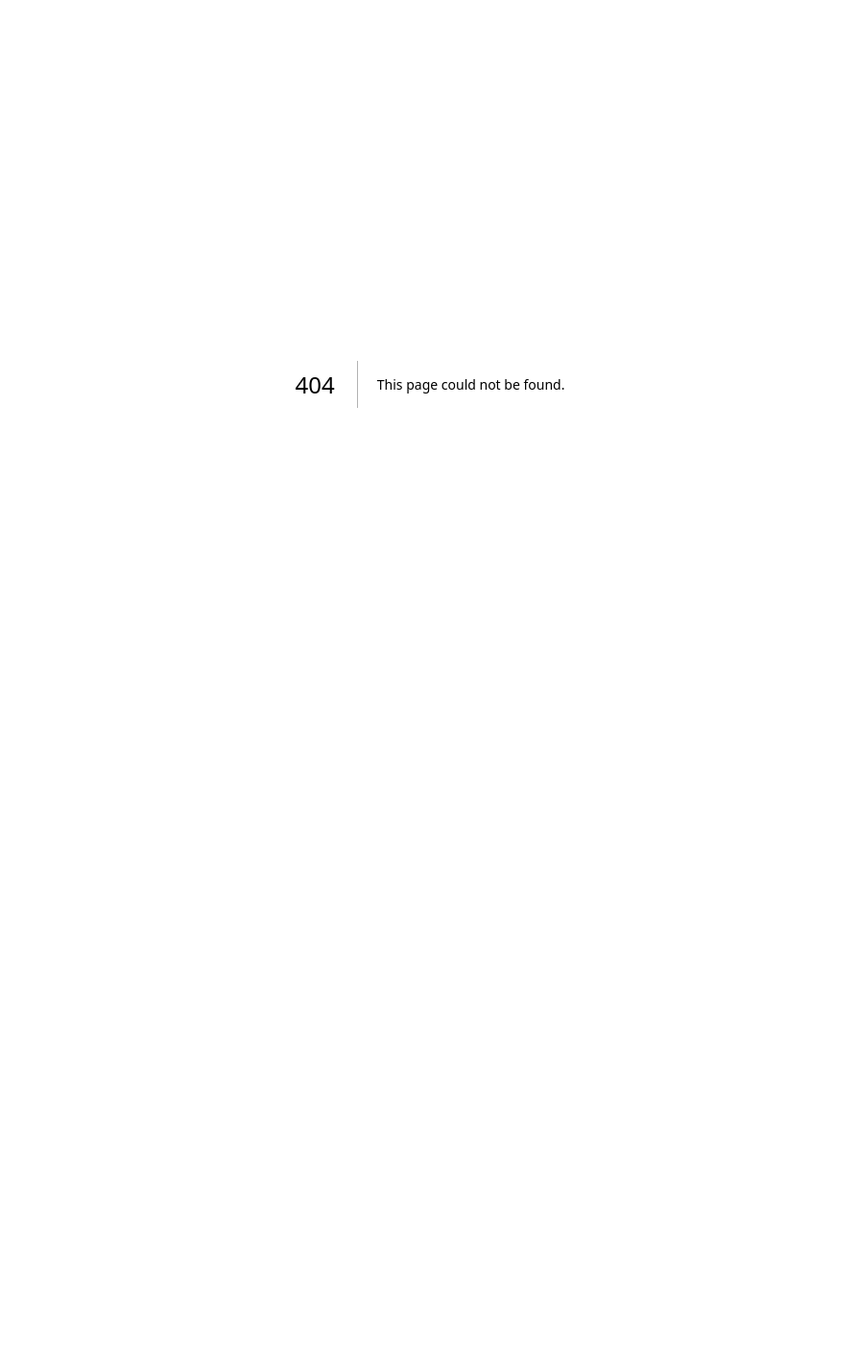
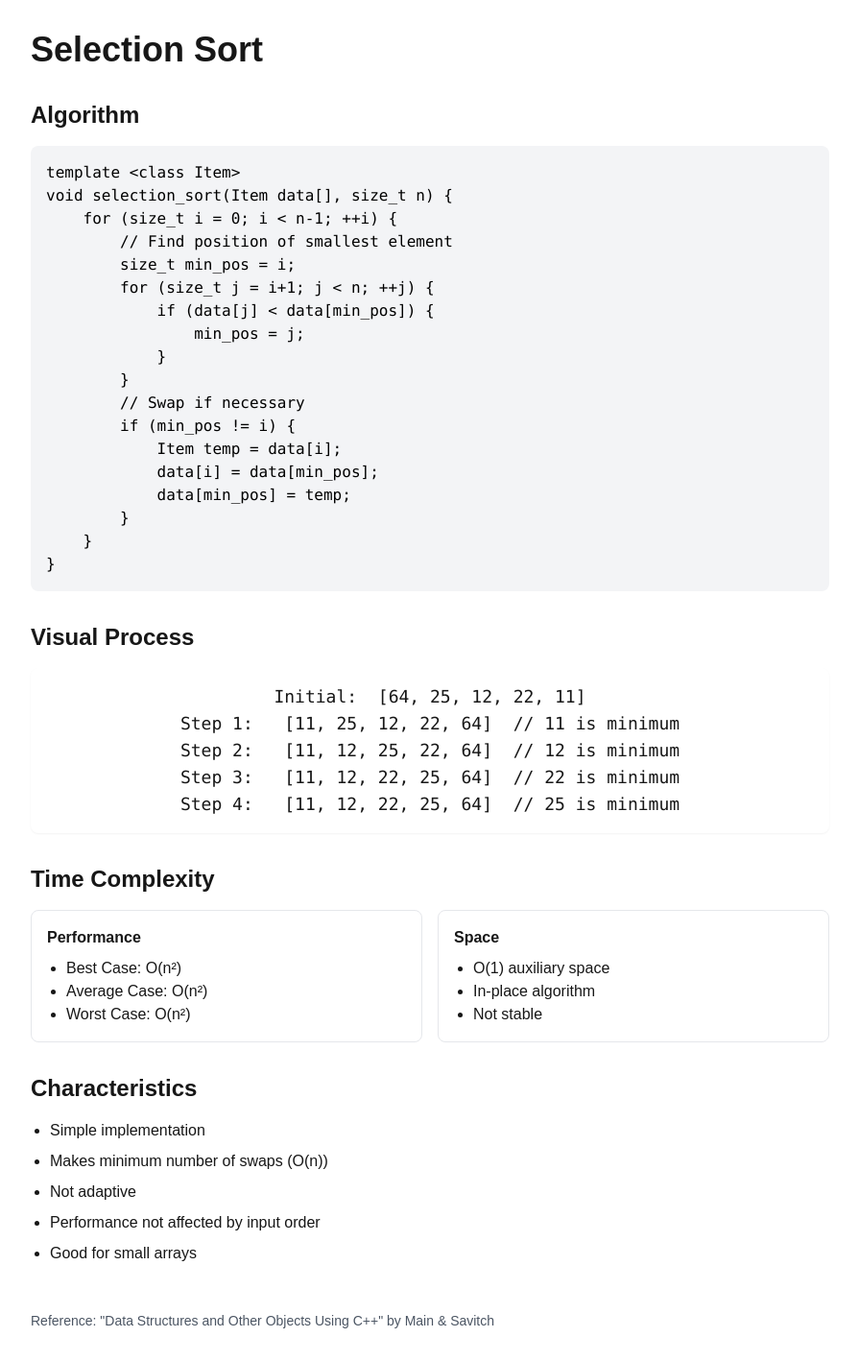
Before and after one commit to Evandabest/learnDS, a Next.js app: page /sorting/select in a window 1280 px wide. Before the commit this address had no page. Shown: the whole page at 96% size, without its empty margins (192-1087 px from the left). Before the commit the page ends 800 px from the top, so only its background shows below. Built offline with nearby package versions, Linux system fonts and the light colour scheme.

Commit message:
feat: add sorting algorithms

```diff
--- /dev/null
+++ b/app/sorting/bubble/page.tsx
@@ -0,0 +1,81 @@
+'use client';
+
+export default function BubbleSortPage() {
+  return (
+    <div className="max-w-4xl mx-auto p-8">
+      <h1 className="text-4xl font-bold mb-8">Bubble Sort</h1>
+
+      <section className="mb-8">
+        <h2 className="text-2xl font-semibold mb-4">Algorithm</h2>
+        <pre className="bg-gray-100 p-4 rounded-lg mb-4">
+          <code className="text-black">{`template <class Item>
+void bubble_sort(Item data[], size_t n) {
+    bool swapped;
+    for (size_t i = 0; i < n-1; i++) {
+        swapped = false;
+        // Last i elements are already in place
+        for (size_t j = 0; j < n-i-1; j++) {
+            if (data[j] > data[j+1]) {
+                // Swap elements
+                Item temp = data[j];
+                data[j] = data[j+1];
+                data[j+1] = temp;
+                swapped = true;
+            }
+        }
+        // If no swapping occurred, array is sorted
+        if (!swapped)
+            break;
+    }
+}`}</code>
+        </pre>
+      </section>
+
+      <section className="mb-8">
+        <h2 className="text-2xl font-semibold mb-4">Visual Process</h2>
+        <div className="bg-white p-4 rounded-lg shadow-sm mb-4">
+          <pre className="text-center text-lg">
+            <code>{`Initial:  [5, 1, 4, 2, 8]
+Pass 1:   [1, 4, 2, 5, 8]  // 5>1 swap, 5>4 swap, 5>2 swap
+Pass 2:   [1, 2, 4, 5, 8]  // 4>2 swap
+Pass 3:   [1, 2, 4, 5, 8]  // No swaps needed
+Final:    [1, 2, 4, 5, 8]`}</code>
+          </pre>
+        </div>
+      </section>
+
+      <section className="mb-8">
+        <h2 className="text-2xl font-semibold mb-4">Time Complexity</h2>
+        <div className="grid grid-cols-2 gap-4">
+          <div className="border p-4 rounded-lg">
+            <h3 className="font-semibold mb-2">Performance</h3>
+            <ul className="list-disc pl-5">
+              <li>Best Case: O(n)</li>
+              <li>Average Case: O(n²)</li>
+              <li>Worst Case: O(n²)</li>
+            </ul>
+          </div>
+          <div className="border p-4 rounded-lg">
+            <h3 className="font-semibold mb-2">Space</h3>
+            <ul className="list-disc pl-5">
+              <li>O(1) auxiliary space</li>
+              <li>In-place algorithm</li>
+              <li>Stable sort</li>
+            </ul>
+          </div>
+        </div>
+      </section>
+
+      <section className="mb-8">
+        <h2 className="text-2xl font-semibold mb-4">Key Features</h2>
+        <ul className="list-disc pl-5 space-y-2">
+          <li>Simple implementation</li>
+          <li>Adaptive: O(n) when nearly sorted</li>
+          <li>Stable sorting algorithm</li>
+          <li>No extra memory needed</li>
+          <li>Poor performance on large datasets</li>
+        </ul>
+      </section>
+    </div>
+  );
+}
--- /dev/null
+++ b/app/sorting/insert/page.tsx
@@ -0,0 +1,80 @@
+'use client';
+
+export default function InsertionSortPage() {
+  return (
+    <div className="max-w-4xl mx-auto p-8">
+      <h1 className="text-4xl font-bold mb-8">Insertion Sort</h1>
+
+      <section className="mb-8">
+        <h2 className="text-2xl font-semibold mb-4">Algorithm</h2>
+        <pre className="bg-gray-100 p-4 rounded-lg mb-4">
+          <code className="text-black">{`template <class Item>
+void insertion_sort(Item data[], size_t n) {
+    for (size_t i = 1; i < n; ++i) {
+        Item next = data[i];
+        size_t j;
+
+        // Shift larger elements right
+        for (j = i; j > 0 && data[j-1] > next; --j) {
+            data[j] = data[j-1];
+        }
+
+        // Insert in correct position
+        data[j] = next;
+    }
+}`}</code>
+        </pre>
+      </section>
+
+      <section className="mb-8">
+        <h2 className="text-2xl font-semibold mb-4">Step-by-Step Process</h2>
+        <div className="bg-white p-4 rounded-lg shadow-sm mb-4">
+          <pre className="text-center text-lg">
+            <code>{`Initial:  [7, 3, 5, 1, 9]
+Step 1:   [3, 7, 5, 1, 9]
+Step 2:   [3, 5, 7, 1, 9]
+Step 3:   [1, 3, 5, 7, 9]
+Step 4:   [1, 3, 5, 7, 9]`}</code>
+          </pre>
+        </div>
+      </section>
+
+      <section className="mb-8">
+        <h2 className="text-2xl font-semibold mb-4">Time Complexity</h2>
+        <div className="grid grid-cols-2 gap-4">
+          <div className="border p-4 rounded-lg">
+            <h3 className="font-semibold mb-2">Performance</h3>
+            <ul className="list-disc pl-5">
+              <li>Best Case: O(n)</li>
+              <li>Average Case: O(n²)</li>
+              <li>Worst Case: O(n²)</li>
+            </ul>
+          </div>
+          <div className="border p-4 rounded-lg">
+            <h3 className="font-semibold mb-2">Space</h3>
+            <ul className="list-disc pl-5">
+              <li>O(1) auxiliary space</li>
+              <li>In-place algorithm</li>
+              <li>Stable sort</li>
+            </ul>
+          </div>
+        </div>
+      </section>
+
+      <section className="mb-8">
+        <h2 className="text-2xl font-semibold mb-4">Key Features</h2>
+        <ul className="list-disc pl-5 space-y-2">
+          <li>Simple implementation</li>
+          <li>Efficient for small data sets</li>
+          <li>Adaptive: O(n) when nearly sorted</li>
+          <li>More efficient than bubble sort</li>
+          <li>Stable sorting algorithm</li>
+        </ul>
+      </section>
+
+      <footer className="mt-12 text-sm text-gray-600">
+        <p>Reference: "Data Structures and Other Objects Using C++" by Main & Savitch</p>
+      </footer>
+    </div>
+  );
+}
--- /dev/null
+++ b/app/sorting/select/page.tsx
@@ -0,0 +1,83 @@
+'use client';
+
+export default function SelectionSortPage() {
+  return (
+    <div className="max-w-4xl mx-auto p-8">
+      <h1 className="text-4xl font-bold mb-8">Selection Sort</h1>
+
+      <section className="mb-8">
+        <h2 className="text-2xl font-semibold mb-4">Algorithm</h2>
+        <pre className="bg-gray-100 p-4 rounded-lg mb-4">
+          <code className="text-black">{`template <class Item>
+void selection_sort(Item data[], size_t n) {
+    for (size_t i = 0; i < n-1; ++i) {
+        // Find position of smallest element
+        size_t min_pos = i;
+        for (size_t j = i+1; j < n; ++j) {
+            if (data[j] < data[min_pos]) {
+                min_pos = j;
+            }
+        }
+        // Swap if necessary
+        if (min_pos != i) {
+            Item temp = data[i];
+            data[i] = data[min_pos];
+            data[min_pos] = temp;
+        }
+    }
+}`}</code>
+        </pre>
+      </section>
+
+      <section className="mb-8">
+        <h2 className="text-2xl font-semibold mb-4">Visual Process</h2>
+        <div className="bg-white p-4 rounded-lg shadow-sm mb-4">
+          <pre className="text-center text-lg">
+            <code>{`Initial:  [64, 25, 12, 22, 11]
+Step 1:   [11, 25, 12, 22, 64]  // 11 is minimum
+Step 2:   [11, 12, 25, 22, 64]  // 12 is minimum
+Step 3:   [11, 12, 22, 25, 64]  // 22 is minimum
+Step 4:   [11, 12, 22, 25, 64]  // 25 is minimum`}</code>
+          </pre>
+        </div>
+      </section>
+
+      <section className="mb-8">
+        <h2 className="text-2xl font-semibold mb-4">Time Complexity</h2>
+        <div className="grid grid-cols-2 gap-4">
+          <div className="border p-4 rounded-lg">
+            <h3 className="font-semibold mb-2">Performance</h3>
+            <ul className="list-disc pl-5">
+              <li>Best Case: O(n²)</li>
+              <li>Average Case: O(n²)</li>
+              <li>Worst Case: O(n²)</li>
+            </ul>
+          </div>
+          <div className="border p-4 rounded-lg">
+            <h3 className="font-semibold mb-2">Space</h3>
+            <ul className="list-disc pl-5">
+              <li>O(1) auxiliary space</li>
+              <li>In-place algorithm</li>
+              <li>Not stable</li>
+            </ul>
+          </div>
+        </div>
+      </section>
+
+      <section className="mb-8">
+        <h2 className="text-2xl font-semibold mb-4">Characteristics</h2>
+        <ul className="list-disc pl-5 space-y-2">
+          <li>Simple implementation</li>
+          <li>Makes minimum number of swaps (O(n))</li>
+          <li>Not adaptive</li>
+          <li>Performance not affected by input order</li>
+          <li>Good for small arrays</li>
+        </ul>
+      </section>
+
+      <footer className="mt-12 text-sm text-gray-600">
+        <p>Reference: "Data Structures and Other Objects Using C++" by Main & Savitch</p>
+      </footer>
+    </div>
+  );
+}
```
